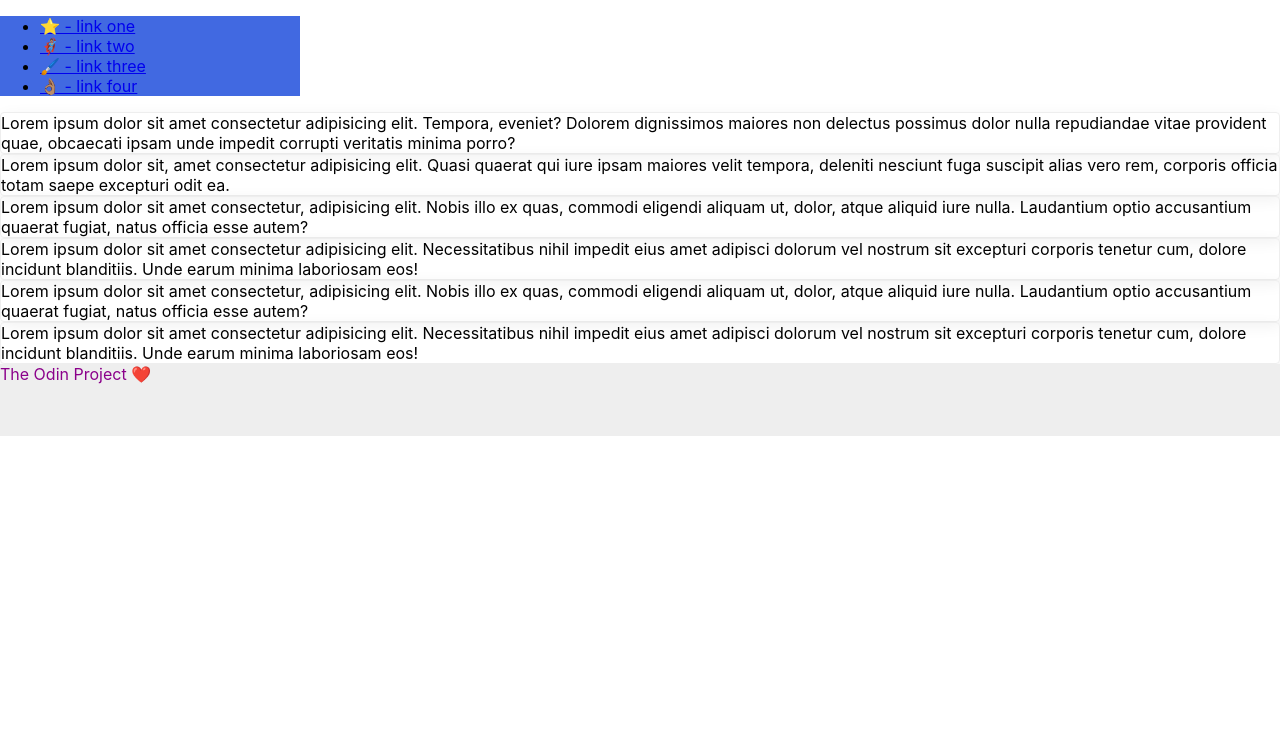
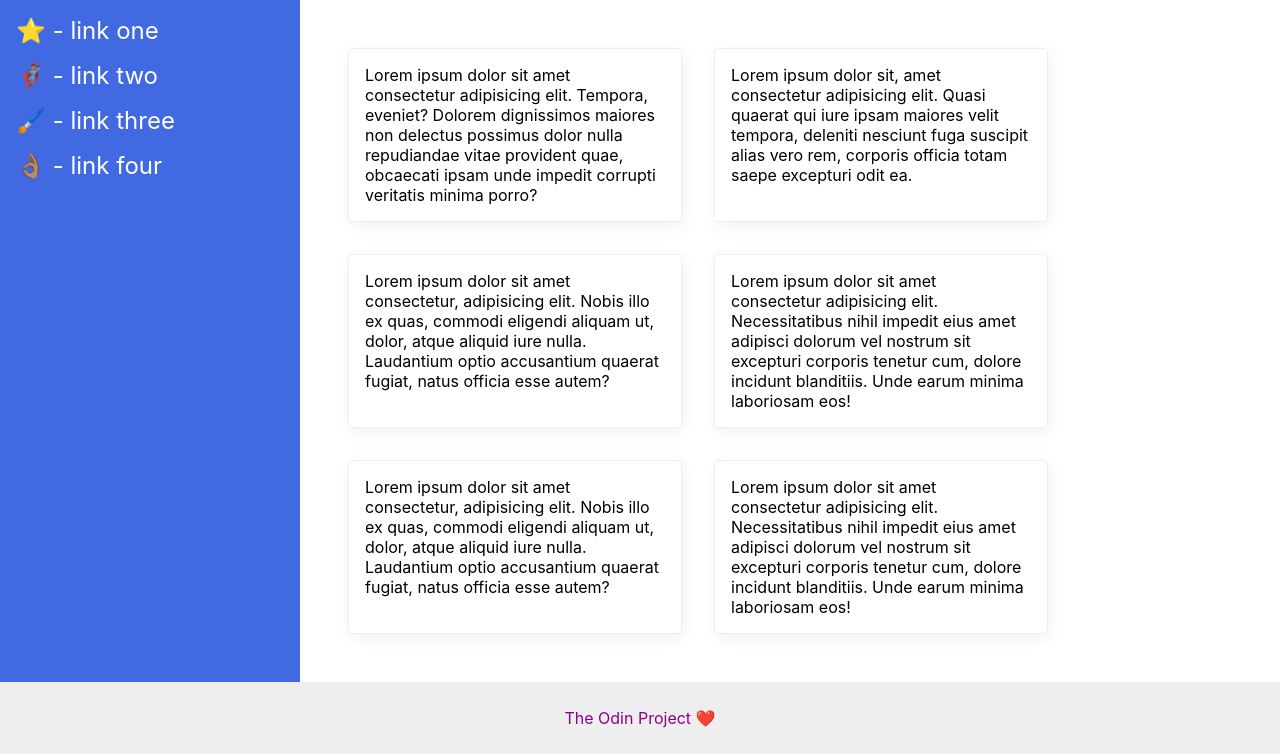
Before and after one commit to cats256/Odin-Project, a plain HTML site: page css-exercises/flex/07-flex-layout-2/index.html in a window 1280 px wide. Shown: the part 72-826 px from the top of the page. Before the commit the page ends 800 px from the top, so only its background shows below. Drawn offline with Linux system fonts and the light colour scheme.

Commit message:
Move cats.256.github.io and add flex exercises

```diff
--- a/css-exercises/flex/01-flex-center/style.css
+++ b/css-exercises/flex/01-flex-center/style.css
@@ -3,6 +3,9 @@
   border: 4px solid midnightblue;
   width: 400px;
   height: 300px;
+  display: flex;
+  justify-content: center;
+  align-items: center;
 }
 
 .box {
--- a/css-exercises/flex/02-flex-header/style.css
+++ b/css-exercises/flex/02-flex-header/style.css
@@ -1,6 +1,10 @@
 .header  {
   font-family: monospace;
   background: papayawhip;
+  padding: 8px;
+  display: flex;
+  justify-content: space-between;
+  align-items: center;
 }
 
 .logo {
@@ -14,6 +18,9 @@
 ul {
   /* this removes the dots on the list items*/
   list-style-type: none;
+  display: flex;
+  padding: 0;
+  gap: 8px;
 }
 
 a {
--- a/css-exercises/flex/03-flex-header-2/style.css
+++ b/css-exercises/flex/03-flex-header-2/style.css
@@ -12,6 +12,9 @@ body {
   background: white;
   border-bottom: 1px solid #ddd;
   box-shadow: 0 0 8px rgba(0,0,0,.1);
+  display: flex;
+  padding: 8px;
+  justify-content: space-between;
 }
 
 .profile-image {
@@ -45,4 +48,15 @@ a {
 
 ul {
   list-style-type: none;
+  display: flex;
+  gap: 16px;
+  margin: 0;
+  padding: 0;
 }
+
+.left,
+.right {
+  display: flex;
+  align-items: center;
+  gap: 16px;
+}
--- a/css-exercises/flex/06-flex-layout/style.css
+++ b/css-exercises/flex/06-flex-layout/style.css
@@ -5,6 +5,9 @@ body {
   margin: 0;
   overflow: hidden;
   font-family: Roboto, sans-serif;
+  display: flex;
+  flex-direction: column;
+  flex: none;
 }
 
 img {
@@ -16,6 +19,8 @@ button {
   border: none;
   border-radius: 8px;
   background: #eee;
+  padding: 8px 16px;
+  gap: 16px;
 }
 
 input {
@@ -25,3 +30,35 @@ input {
   width: 400px;
   margin-bottom: 16px;
 }
+
+ul {
+  list-style-type: none;
+  display: flex;
+  padding: 0;
+  gap: 16px;
+  margin: 0;
+}
+
+.header,
+.footer {
+  display: flex;
+  justify-content: space-between;
+  padding: 16px;
+}
+
+a {
+  text-decoration: none;
+  color: #666;
+}
+
+.content {
+  display: flex;
+  justify-content: center;
+  align-items: center;
+  flex-direction: column;
+  flex: 1;
+}
+
+.footer {
+  background: #eee;
+}
--- a/css-exercises/flex/07-flex-layout-2/index.html
+++ b/css-exercises/flex/07-flex-layout-2/index.html
@@ -12,6 +12,7 @@
       MY AWESOME WEBSITE
     </div>
 
+    <div class="container">
       <div class="sidebar">
         <ul>
           <li><a href="#">⭐ - link one</a></li>
@@ -21,12 +22,15 @@
         </ul>
       </div>
 
+      <div class="cards">
         <div class="card">Lorem ipsum dolor sit amet consectetur adipisicing elit. Tempora, eveniet? Dolorem dignissimos maiores non delectus possimus dolor nulla repudiandae vitae provident quae, obcaecati ipsam unde impedit corrupti veritatis minima porro?</div>
         <div class="card">Lorem ipsum dolor sit, amet consectetur adipisicing elit. Quasi quaerat qui iure ipsam maiores velit tempora, deleniti nesciunt fuga suscipit alias vero rem, corporis officia totam saepe excepturi odit ea.</div>
         <div class="card">Lorem ipsum dolor sit amet consectetur, adipisicing elit. Nobis illo ex quas, commodi eligendi aliquam ut, dolor, atque aliquid iure nulla. Laudantium optio accusantium quaerat fugiat, natus officia esse autem?</div>
         <div class="card">Lorem ipsum dolor sit amet consectetur adipisicing elit. Necessitatibus nihil impedit eius amet adipisci dolorum vel nostrum sit excepturi corporis tenetur cum, dolore incidunt blanditiis. Unde earum minima laboriosam eos!</div>
         <div class="card">Lorem ipsum dolor sit amet consectetur, adipisicing elit. Nobis illo ex quas, commodi eligendi aliquam ut, dolor, atque aliquid iure nulla. Laudantium optio accusantium quaerat fugiat, natus officia esse autem?</div>
         <div class="card">Lorem ipsum dolor sit amet consectetur adipisicing elit. Necessitatibus nihil impedit eius amet adipisci dolorum vel nostrum sit excepturi corporis tenetur cum, dolore incidunt blanditiis. Unde earum minima laboriosam eos!</div>
+      </div>
+    </div>
 
     <div class="footer">
       The Odin Project ❤️
--- a/css-exercises/flex/07-flex-layout-2/style.css
+++ b/css-exercises/flex/07-flex-layout-2/style.css
@@ -2,24 +2,36 @@ body {
   font-family: -apple-system, BlinkMacSystemFont, 'Segoe UI', Roboto, Oxygen, Ubuntu, Cantarell, 'Open Sans', 'Helvetica Neue', sans-serif;
   margin: 0;
   min-height: 100vh;
+  display: flex;
+  flex-direction: column;
 }
 
 .header {
   height: 72px;
   background: darkmagenta;
   color: white;
+  font-size: 32px;
+  font-weight: 900;
+  display: flex;
+  align-items: center;
+  padding-left: 16px;
 }
 
 .footer {
   height: 72px;
   background: #eee;
   color: darkmagenta;
+  display: flex;
+  justify-content: center;
+  align-items: center;
 }
 
 .sidebar {
   width: 300px;
   background: royalblue;
   box-sizing: border-box;
+  flex-shrink: 0;
+  padding: 16px;
 }
 
 .card {
@@ -27,3 +39,36 @@ body {
   box-shadow: 2px 4px 16px rgba(0,0,0,.06);
   border-radius: 4px;
 }
+
+.container {
+  display: flex;
+  flex: auto;
+}
+
+ul {
+  list-style-type: none;
+  padding: 0;
+  margin: 0;
+}
+
+li {
+  margin-bottom: 16px;
+}
+
+a {
+  text-decoration: none;
+  color: white;
+  font-size: 24px;
+}
+
+.cards {
+  display: flex;
+  flex-wrap: wrap;
+  padding: 32px;
+}
+
+.card {
+  flex-basis: 300px;
+  margin: 16px;
+  padding: 16px;
+}
```
Also changed, not shown: css-exercises/flex/03-flex-header-2/index.html (+4 -0 lines), css-exercises/flex/04-flex-information/index.html (+10 -4 lines), css-exercises/flex/04-flex-information/style.css (+14 -0 lines), css-exercises/flex/05-flex-modal/index.html (+9 -6 lines), css-exercises/flex/05-flex-modal/style.css (+17 -0 lines). Lines whose indentation alone changed are shown as unchanged.
